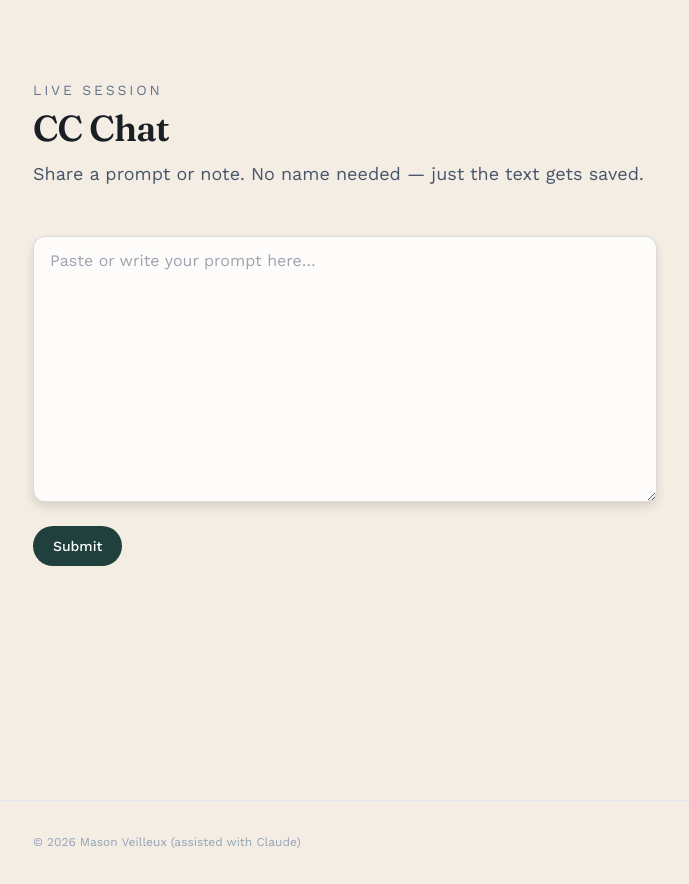
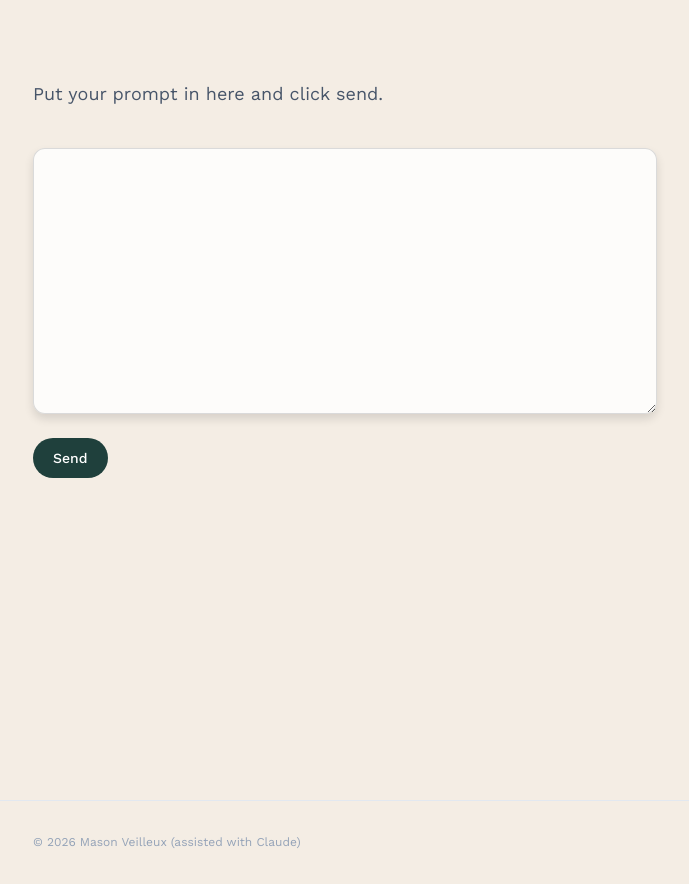
Before and after one commit to mjveilleux/personal-website, a Next.js app in the folder personal-website/: page /cc-chat in a window 1280 px wide. Shown: the whole page, without its empty margins (295-984 px from the left). Built offline with nearby package versions, Linux system fonts and the light colour scheme.

Commit message:
Simplify /cc-chat copy to a single instruction
Keep only: put your prompt in here and click send. Rename the button to Send.

Co-authored-by: Mason Veilleux <masonjveilleux@gmail.com>

```diff
--- a/personal-website/src/app/cc-chat/cc-chat-form.tsx
+++ b/personal-website/src/app/cc-chat/cc-chat-form.tsx
@@ -47,7 +47,7 @@ export function CcChatForm() {
   return (
     <form onSubmit={onSubmit} className="space-y-4">
       <label htmlFor="cc-chat-body" className="sr-only">
-        Your prompt or note
+        Put your prompt in here and click send.
       </label>
       <textarea
         id="cc-chat-body"
@@ -61,7 +61,6 @@ export function CcChatForm() {
             setMessage("");
           }
         }}
-        placeholder="Paste or write your prompt here…"
         className="w-full resize-y rounded-xl border border-[#1a1f25]/15 bg-white/80 px-4 py-3 text-base text-[#1a1f25] shadow-sm outline-none transition focus:border-[#1f403c] focus:ring-2 focus:ring-[#1f403c]/20"
         disabled={status === "submitting"}
       />
@@ -71,7 +70,7 @@ export function CcChatForm() {
           disabled={status === "submitting"}
           className="rounded-full bg-[#1f403c] px-5 py-2.5 text-sm font-medium text-white transition hover:bg-[#16332f] disabled:cursor-not-allowed disabled:opacity-60"
         >
-          {status === "submitting" ? "Saving…" : "Submit"}
+          {status === "submitting" ? "Sending…" : "Send"}
         </button>
         {message ? (
           <p
--- a/personal-website/src/app/cc-chat/page.tsx
+++ b/personal-website/src/app/cc-chat/page.tsx
@@ -3,7 +3,7 @@ import { CcChatForm } from "./cc-chat-form";
 
 export const metadata: Metadata = {
   title: "CC Chat",
-  description: "Drop a prompt or note for the live chat session.",
+  description: "Put your prompt in here and click send.",
   robots: {
     index: false,
     follow: false,
@@ -13,18 +13,9 @@ export const metadata: Metadata = {
 export default function CcChatPage() {
   return (
     <main className="mx-auto max-w-2xl px-6 pb-24 pt-14 sm:pt-20">
-      <header className="mb-8">
-        <p className="text-sm uppercase tracking-[0.2em] text-slate-500">
-          Live session
-        </p>
-        <h1 className="font-display mt-2 text-3xl font-semibold text-[#1a1f25] sm:text-4xl">
-          CC Chat
-        </h1>
-        <p className="mt-3 text-base text-slate-600 sm:text-lg">
-          Share a prompt or note. No name needed — just the text gets saved.
-        </p>
-      </header>
-
+      <p className="mb-6 text-base text-slate-600 sm:text-lg">
+        Put your prompt in here and click send.
+      </p>
       <CcChatForm />
     </main>
   );
```
